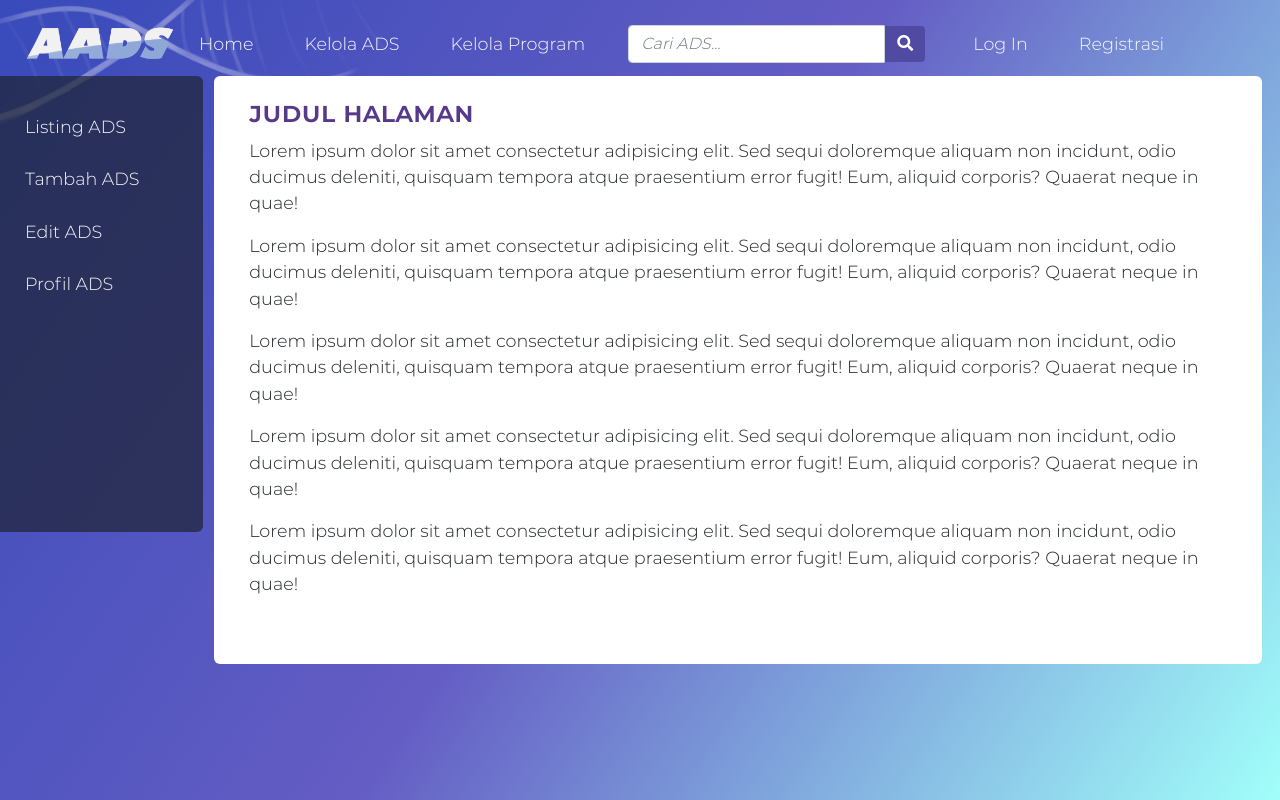
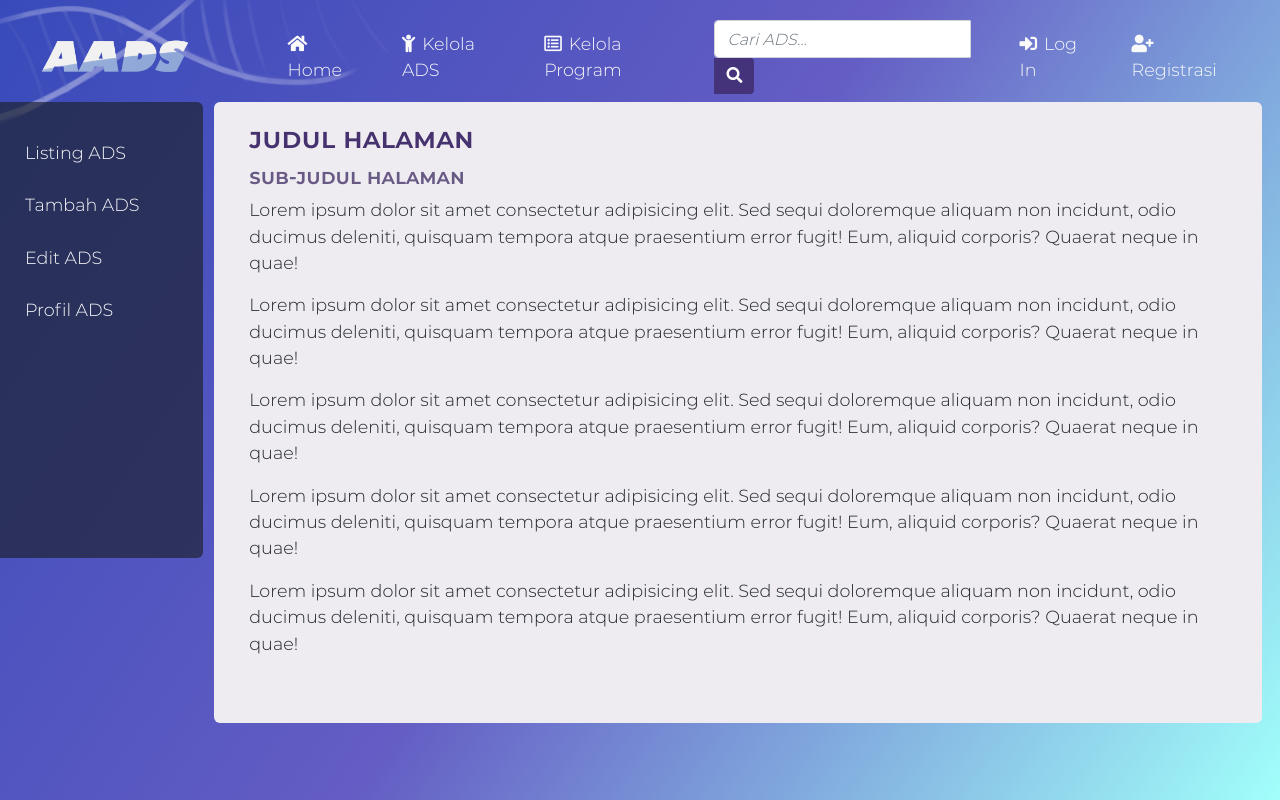
Before and after one commit to FeisalAR/Aplikasi-AADS, a PHP site: page /home.html in a window 1280 px wide. Run offline with PHP 8.4, Linux system fonts and the light colour scheme.

Commit message:
adds awesome font icon integration navbar

```diff
--- a/css/style.css
+++ b/css/style.css
@@ -58,6 +58,10 @@ body {
   width: 150px;
 }
 
+.navbar .usermenu {
+  margin-left: 6%;
+}
+
 .navbar .nav-item {
   padding-right: 35px;
 }
@@ -77,10 +81,14 @@ body {
 }
 
 .navbar .btn {
-  background-color: #504aa2;
+  background-color: #44337b;
   border: 0;
   border-top-left-radius: 1px;
   border-bottom-left-radius: 1px;
+}
+
+.navbar .icon {
+  margin-right: 7px;
 }
 
 .vertical-nav-wrapper {
@@ -103,7 +111,7 @@ body {
 }
 
 main {
-  background-color: white;
+  background-color: #EEECF1;
   padding: 50px;
   padding-top: 20px;
   margin-right: 3%;
@@ -116,6 +124,14 @@ main h1 {
   font-weight: 800;
   font-variant-caps: all-petite-caps;
   font-family: MontserratSemiBold;
-  color: #57398a;
+  color: #46326f;
+}
+
+main h2 {
+  font-size: 1.2em;
+  font-weight: 400;
+  font-variant-caps: all-petite-caps;
+  font-family: MontserratSemiBold;
+  color: #695a85;
 }
 /*# sourceMappingURL=style.css.map */
--- a/css/style.scss
+++ b/css/style.scss
@@ -12,8 +12,14 @@
     font-family: MontserratSemiBold;
     src: url(../webfonts/Montserrat-SemiBold.ttf);
 }
+
 $navbarColour : linear-gradient(124deg, rgba(56,74,186,1) 0%, rgba(100,93,196,1) 49%, rgba(161,255,250,1) 100%);
+$verticalNavColour: rgba(31, 36, 50, 0.7);
 $formColour : #EEECF1;
+$btnColour: rgb(68, 51, 123);
+$h1Colour: rgb(70, 50, 111);
+$h2Colour: rgb(105, 90, 133);
+
 
 html{
     height: 100%;
@@ -42,6 +48,7 @@ body{
     padding:0;
 }
 
+// ----------------Horizontal Navigation Bar------------------------
 .navbar li a{
     color: rgb(250, 250, 251);
 }
@@ -51,12 +58,17 @@ body{
 
 }
 
+
 .navbar{
     background-color: rgba(#fff, 0);
     padding-top: 20px;
     padding-left: 40px;
     img{
         width:150px;
+    }
+
+    .usermenu{
+        margin-left: 6%;
     }
 
     .nav-item{
@@ -78,15 +90,21 @@ body{
     }
 
     .btn{
-        background-color: rgb(80, 74, 162);
+        background-color: $btnColour;
         border: 0;
         border-top-left-radius: 1px;
         border-bottom-left-radius: 1px;
     }
+
+    .icon{
+        margin-right: 7px;
+    }
 }
 
+
+// ----------------Vertical Navigation Bar------------------------
 .vertical-nav-wrapper{
-    background-color: rgba(31, 36, 50, 0.7);
+    background-color: $verticalNavColour;
     padding-bottom: 100%;
     border-radius: 6px;;
 
@@ -99,13 +117,15 @@ body{
     padding:0;
 }
 
+// ----------------Main Content----------------------------------
+
 .col{
     padding: 0;
     margin: 0;
 }
 
 main{
-    background-color: white;
+    background-color: $formColour;
     padding: 50px;
     padding-top: 20px;;
     margin-right: 3%;
@@ -118,8 +138,15 @@ main{
         font-weight: 800;
         font-variant-caps: all-petite-caps;
         font-family: MontserratSemiBold;
-        color: rgb(87, 57, 138);
+        color: $h1Colour;
+    }
 
+    h2{
+        font-size: 1.2em;
+        font-weight: 400;
+        font-variant-caps: all-petite-caps;
+        font-family: MontserratSemiBold;
+        color: $h2Colour;
     }
 
 }
--- a/home.html
+++ b/home.html
@@ -16,8 +16,6 @@
 
     <img class="dnapic" src="images/dnabg.png" alt="dnapic">
     <div class="container-fluid">
-        <div class="row">
-            <div class="col">
         <!-- Horizontal Navbar -->
         <div class="nav-wrapper">
             <nav class="navbar navbar-expand-sm">
@@ -27,15 +25,15 @@
                 </a>
 
                 <!-- Links -->
-                        <ul class="navbar-nav">
+                <ul class="usermenu navbar-nav">
                     <li class="nav-item">
-                                <a class="nav-link" href="#">Home</a>
+                        <a class="nav-link" href="#"><i class="icon fas fa-home"></i>Home</a>
                     </li>
                     <li class="nav-item">
-                                <a class="nav-link" href="#">Kelola ADS</a>
+                        <a class="nav-link" href="#"><i class="icon fas fa-child"></i>Kelola ADS</a>
                     </li>
                     <li class="nav-item">
-                                <a class="nav-link" href="#">Kelola Program</a>
+                        <a class="nav-link" href="#"><i class="icon far fa-list-alt"></i>Kelola Program</a>
                     </li>
 
                 </ul>
@@ -45,16 +43,19 @@
                 </form>
                 <ul class="guestlogin navbar-nav">
                     <li class="nav-item">
-                                <a class="nav-link" href="#">Log In</a>
+                        <a class="nav-link" href="#"><i class="icon fas fa-sign-in-alt"></i>Log In</a>
                     </li>
                     <li class="nav-item">
-                                <a class="nav-link" href="#">Registrasi</a>
+                        <a class="nav-link" href="#"><i class="icon fas fa-user-plus"></i>Registrasi</a>
                     </li>
                 </ul>
             </nav>
         </div>
+
         <!-- End of Horizontal Navbar -->
-            </div>
+
+
+
     </div>
 
     <div class="row">
@@ -101,6 +102,13 @@
                     </div>
 
                     <div class="row">
+                        <!-- Content Subtitle -->
+                        <div class="col">
+                            <h2>Sub-Judul Halaman</h2>
+                        </div>
+                    </div>
+
+                    <div class="row">
                         <p>Lorem ipsum dolor sit amet consectetur adipisicing elit. Sed sequi doloremque aliquam
                             non incidunt, odio ducimus deleniti, quisquam tempora atque praesentium error fugit!
                             Eum, aliquid corporis? Quaerat neque in quae!</p>
@@ -119,17 +127,10 @@
 
                     </div>
 
-
                 </main>
             </div>
-
-
         </div>
     </div>
-
-
-
-
     </div>
 </body>
 
```
Also changed, not shown: 1 other file. Lines whose indentation alone changed are shown as unchanged.
